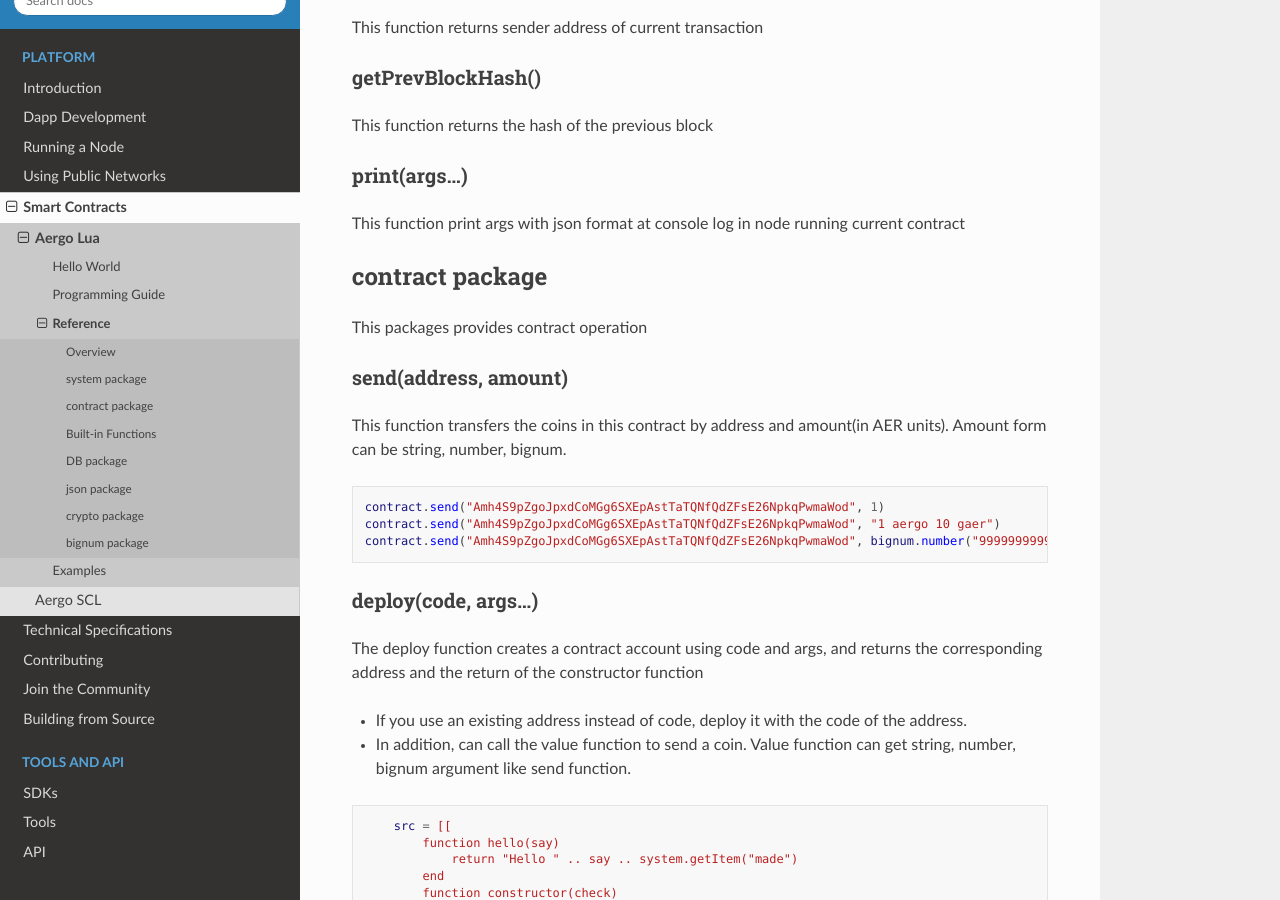
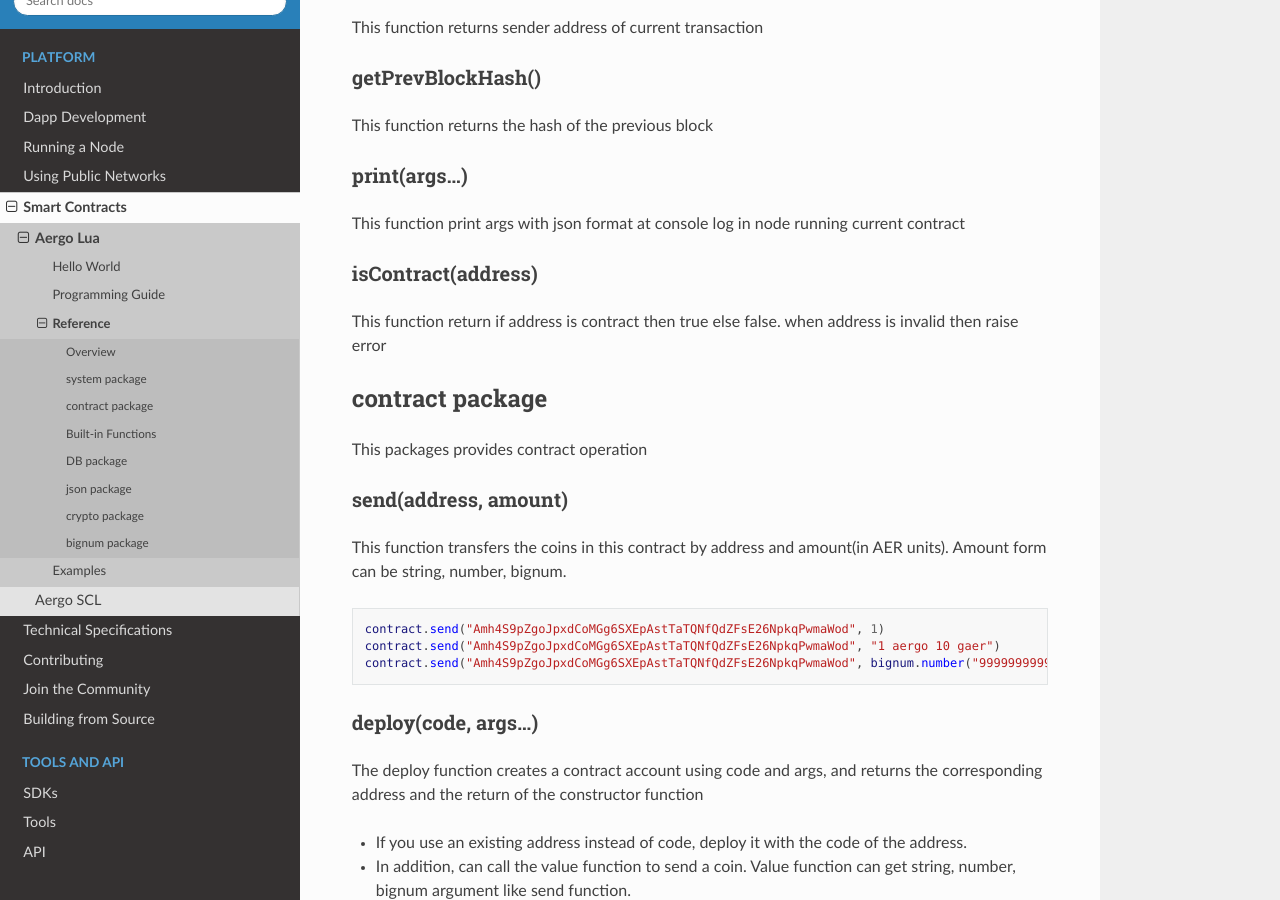
Before and after one commit to aergoio/guide, a Sphinx documentation site: the page built from source/smart-contracts/lua/reference.md, in a window 1280 px wide and 900 px high, scrolled down 1931 px. Built offline with Sphinx 7.4.7 and the Read the Docs theme 2.0.0, drawn with Linux system fonts in a browser that asks for light colours.

Commit message:
Update reference.md

```diff
--- a/source/smart-contracts/lua/reference.md
+++ b/source/smart-contracts/lua/reference.md
@@ -55,6 +55,8 @@
 This function returns the hash of the previous block
 ### print(args...)
 This function print args with json format at console log in node running current contract
+### isContract(address)
+This function return if address is contract then true else false. when address is invalid then raise error
 ## contract package
 This packages provides contract operation
 ### send(address, amount)
```
